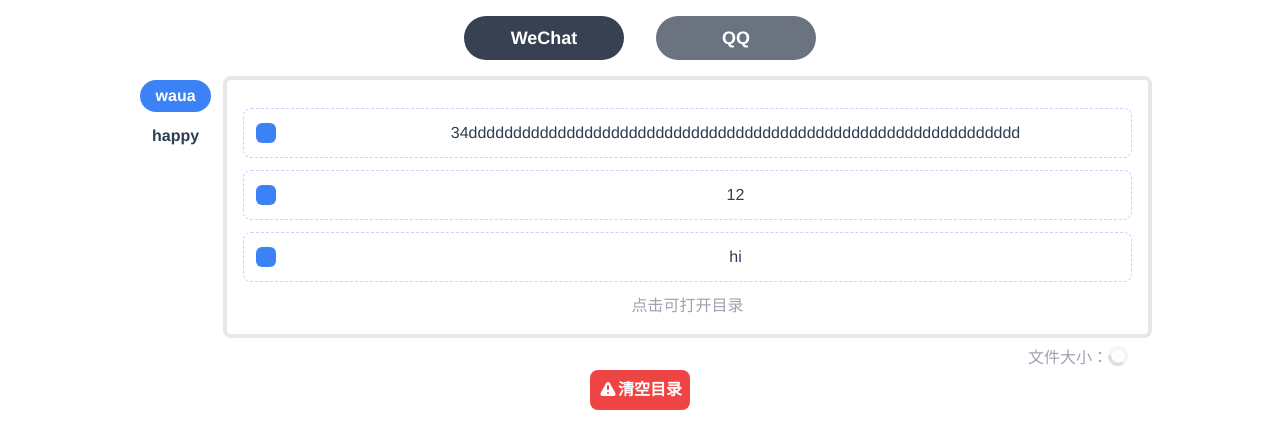
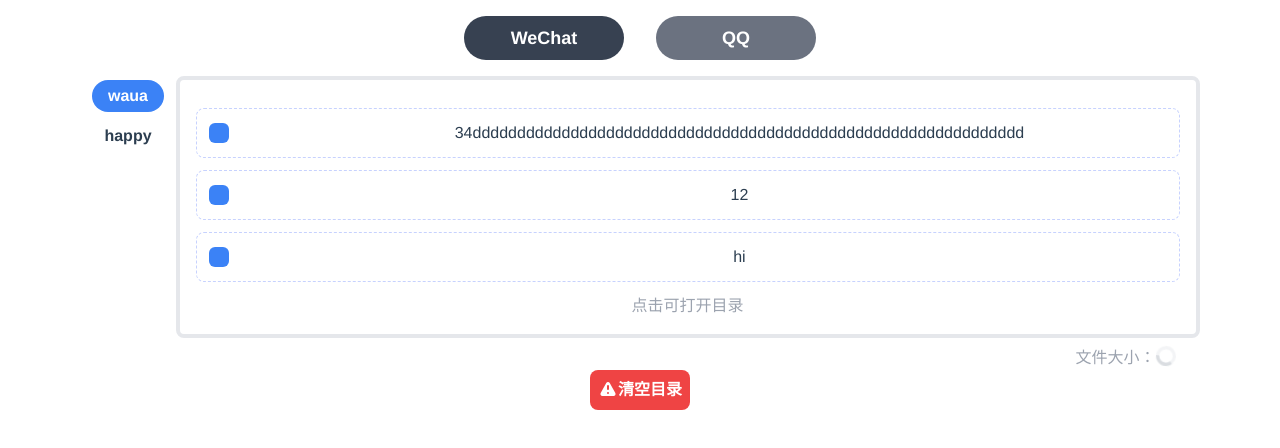
Before and after one commit to FoundTheWOUT/utools-autodelete-vue, a Vue app: page / in a window 1280 px wide. Shown: the top 448 px of the page. Built offline with nearby package versions, Linux system fonts and the light colour scheme.

Commit message:
add transition

```diff
--- a/src/components/AppCard.vue
+++ b/src/components/AppCard.vue
@@ -2,7 +2,7 @@
   <div class="flex flex-row justify-center">
     <div class="flex flex-col mx-2">
       <button
-        class="m-1 px-3 py-1 rounded-full focus:outline-none hover:bg-blue-200"
+        class="m-1 px-3 py-1 rounded-full outline-none focus:outline-none hover:bg-blue-200 transition-all"
         v-for="(account, index) in accounts"
         :class="index === activeID ? 'bg-blue-500' : ''"
         :key="account.account"
@@ -13,7 +13,7 @@
         </p>
       </button>
     </div>
-    <div class="flex flex-col w-full">
+    <div class="flex flex-col w-full flex-shrink-0">
       <FolderList :list="folderList"></FolderList>
       <div class="px-3 pt-2 text-gray-400 ml-auto flex">
         <div class="mx-1">文件大小：</div>
--- a/src/components/FolderList.vue
+++ b/src/components/FolderList.vue
@@ -1,7 +1,7 @@
 <template>
   <div class="border-4 rounded-lg w-full p-4">
     <div
-      class="flex items-center rounded-lg my-3 py-3 border border-dashed border-indigo-200 hover:border-transparent hover:shadow-md hover:shadow-lg hover:bg-gray-100"
+      class="flex items-center rounded-lg my-3 py-3 border border-dashed border-indigo-200 hover:border-transparent hover:shadow-md hover:shadow-lg hover:bg-gray-100 transition-all"
       v-for="item in list"
       :key="item.path"
     >
--- a/src/components/Footer.vue
+++ b/src/components/Footer.vue
@@ -2,7 +2,7 @@
   <div>
     <button
       id="cleanup"
-      class="rounded-lg p-2 bg-red-500 hover:bg-red-700 focus:outline-none"
+      class="rounded-lg p-2 bg-red-500 outline-none focus:outline-none hover:bg-red-700 transform hover:shadow-xl hover:scale-110  hover:scale-110 transition-all"
       @click="cleanup"
       @mouseover="hover = true"
       @mouseout="hover = false"
--- a/src/components/SelectApp.vue
+++ b/src/components/SelectApp.vue
@@ -2,7 +2,7 @@
   <div class="w-4/5 m-auto">
     <div class="flex justify-center">
       <button
-        class="w-40 rounded-full m-4 p-2 bg-gray-500 hover:bg-gray-700 focus:outline-none"
+        class="w-40 rounded-full m-4 p-2 bg-gray-500 hover:bg-gray-700 outline-none focus:outline-none transition-all"
         :class="curApp === app.indexOf(item) ? 'bg-gray-700' : ''"
         v-for="item in app"
         :key="item"
```
